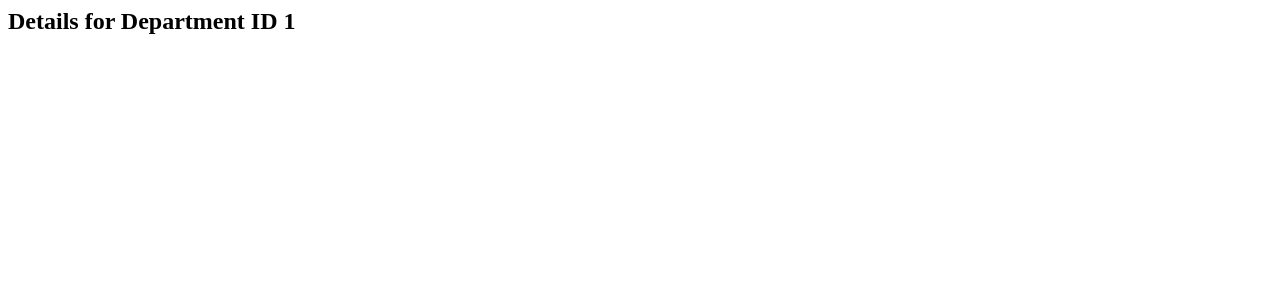
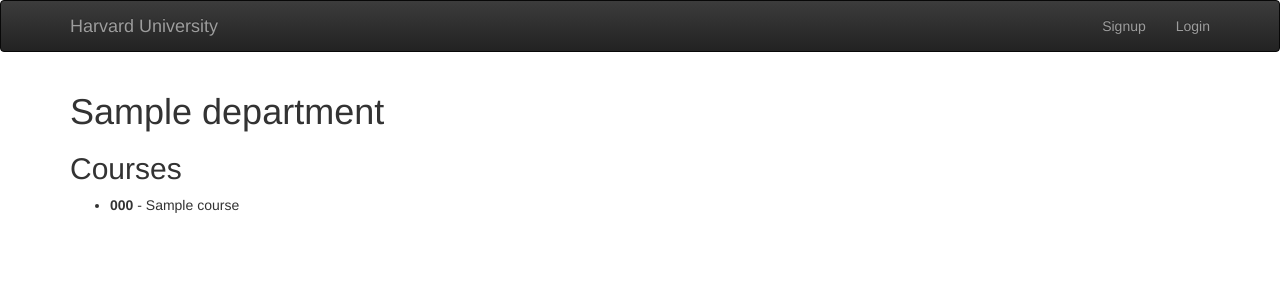
Before and after one commit to paiva/harvard-peer-tutoring, a Django app: page /search/1/ in a window 1280 px wide. Shown: the top 300 px of the page. Run offline with Django 3.2, Linux system fonts and the light colour scheme; tables that the repository leaves empty hold one stand-in row (values such as "Sample post"); some libraries are stand-ins or nearby versions.

Commit message:
made url dynamic

```diff
--- /dev/null
+++ b/harvard/search/templates/search/detail.html
@@ -0,0 +1,16 @@
+{% extends "search/base.html" %}
+
+
+{% block content %}
+<h1>{{ department.department_name }}</h1>
+
+<h2>Courses</h2>
+
+<ul>
+	{% for course in department.course_set.all %}
+		<li><b>{{ course.course_code }}</b> - {{ course.course_name }}</a></li>
+	{% endfor %}
+</ul>
+
+
+{% endblock %}
--- a/harvard/search/urls.py
+++ b/harvard/search/urls.py
@@ -2,13 +2,16 @@ from django.conf.urls import include, url
 from django.views.generic import TemplateView, RedirectView
 
 from . import views
+
+
+app_name = 'search'
 
 urlpatterns = [
 
     # /search/
     url(r'^$', views.index, name='index'),
 
-    # /search/23/
+    # /search/department_id/
     url(r'^(?P<department_id>[0-9]+)/$', views.detail, name='detail'),
 
 
--- a/harvard/search/views.py
+++ b/harvard/search/views.py
@@ -5,7 +5,7 @@ from rest_framework.response import Response
 from rest_framework import status
 from .models import Course, Department, School
 from .serializers import CourseSerializer
-from django.http import HttpResponse
+from django.http import HttpResponse, Http404
 
 
 # List all courses or create a new one
@@ -26,16 +26,24 @@ def index(request):
 
 	all_departments = Department.objects.all()
 	template = loader.get_template('search/search.html')
-	context = { 'all_departments' : all_departments }
-	return HttpResponse(template.render(context,request))
+	return render(request, 'search/search.html', { 'all_departments' : all_departments } )
 
 
 def detail(request, department_id):
-	return HttpResponse("<h2>Details for Department ID " + str(department_id) + "</h2>")
+	try:
+		department = Department.objects.get(pk=department_id)
+	except Department.DoesNotExist:
+		raise Http404("Department does not exist")
+	return render(request, 'search/detail.html', { 'department' : department })
 
 
-#def index(request):
-#	return render(request, 'tutoring/home.html')
+def add_couse(request):
+	course = Course()
+
+	course
+
+def course_count_per_department(request, department):
+	return department.course_set.count()
 
 #def login(request):
 #	return render(request, 'tutoring/login.html')
```
Also changed, not shown: harvard/search/templates/search/search.html (+5 -2 lines).
